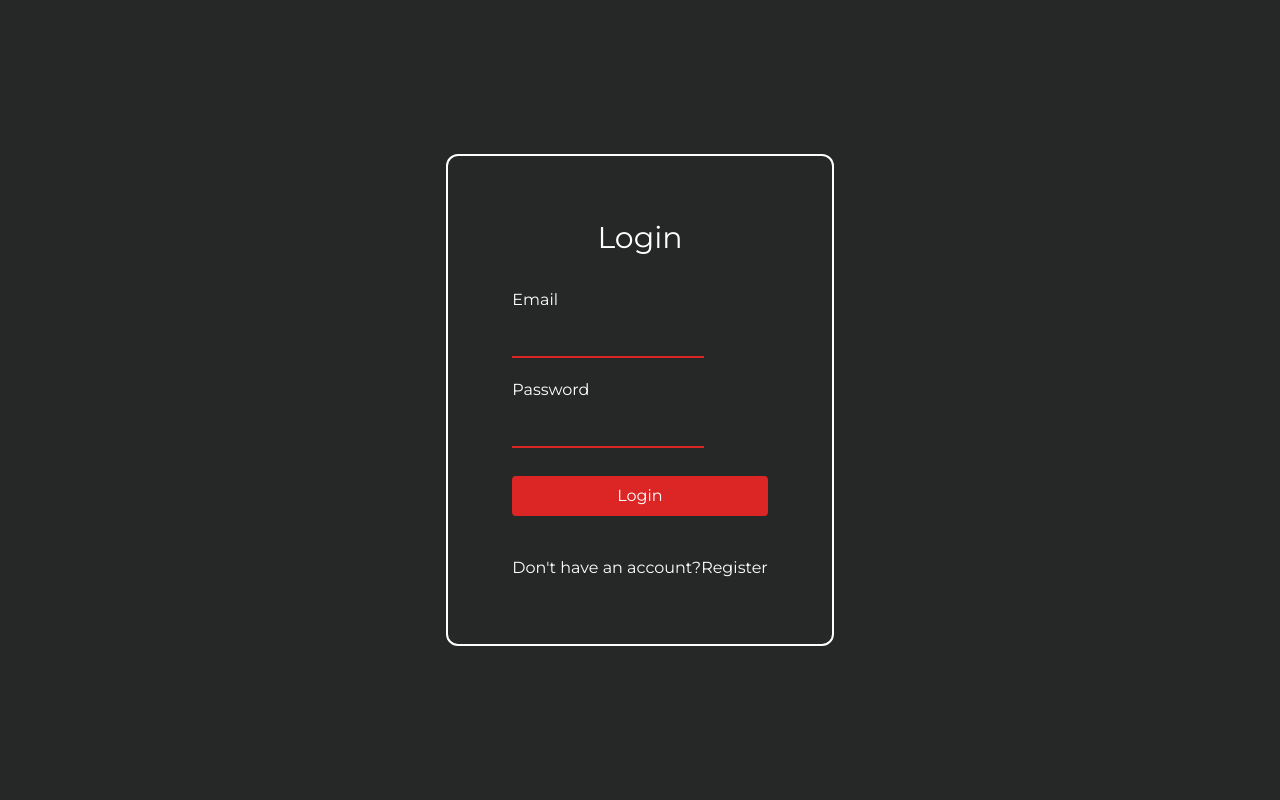
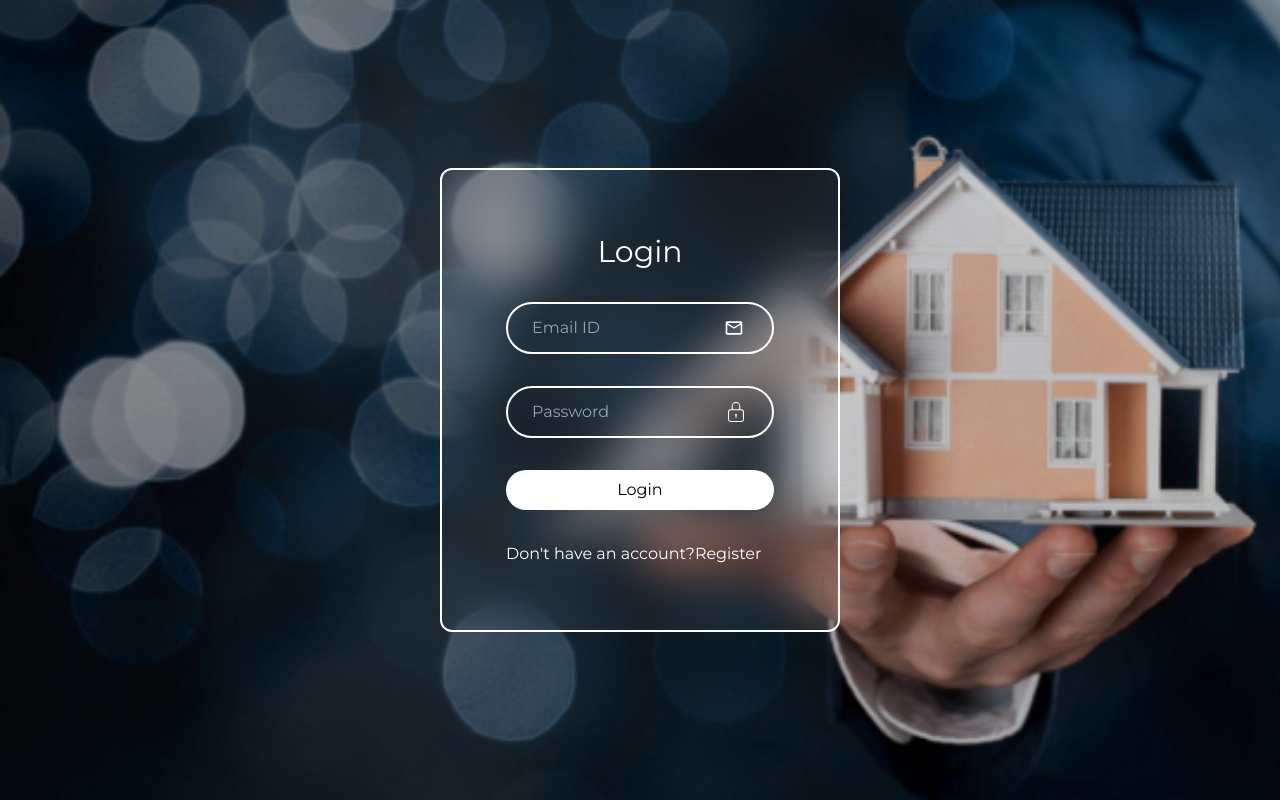
Before and after one commit to ayushsawant464/Real-Estate-Management, a React (Vite) app in the folder Frontend/: page / in a window 1280 px wide. Built offline with nearby package versions, Linux system fonts and the light colour scheme; no server answers.

Commit message:
login css added

```diff
--- a/Frontend/src/components/LoginForm.jsx
+++ b/Frontend/src/components/LoginForm.jsx
@@ -2,6 +2,8 @@ import React, { useState } from 'react'
 import {signInWithEmailAndPassword , onAuthStateChanged} from 'firebase/auth'
 import {firebaseAuth} from "../utils/firebase-config"
 import {useNavigate} from 'react-router-dom'
+import { MdOutlineEmail } from "react-icons/md";
+import { CiLock } from "react-icons/ci";
 
 const LoginForm = () => {
   const[form,setform] = useState({
@@ -31,20 +33,22 @@ const LoginForm = () => {
   })
   return (
     <div>
-    <div className='flex flex-col my-8'>
-      <label htmlFor="email">Email</label>
-      <div>
+    <div className='flex flex-col my-8 gap-8'>
 
-      <input className='text-slate-300 bg-transparent pb-2 border-b-2 border-b-red-600 mt-3 mb-5 focus:outline-none'
-      type="email" name="email" id="email" value={form.email} onChange={(e)=>{setform({...form, [e.target.name]:e.target.value})}}/>
+      <div className='border-White border-2 rounded-full px-6 py-3 flex items-center'>
+
+      <input className='text-slate-300 bg-transparent  focus:outline-none '
+      type="email" placeholder='Email ID' name="email" id="email" value={form.email} onChange={(e)=>{setform({...form, [e.target.name]:e.target.value})}}/>
+      <MdOutlineEmail className='text-xl' />
       </div>
-      <label htmlFor="password">Password</label>
-      <div>
 
-      <input className='text-slate-300 bg-transparent pb-2 border-b-2 border-b-red-600 mt-3 mb-5 focus:outline-none'
-      type="password" name="password" id="password" value={form.password} onChange={(e)=>{setform({...form, [e.target.name]:e.target.value})}}/>
+      <div className='border-White border-2 rounded-full px-6 py-3 flex items-center'>
+
+      <input className='text-slate-300 bg-transparent  focus:outline-none '
+      type="password" placeholder='Password' name="password" id="password" value={form.password} onChange={(e)=>{setform({...form, [e.target.name]:e.target.value})}}/>
+      <CiLock className='text-2xl'/>
       </div>
-      <button onClick={handleSubmit} className='bg-red-600 rounded my-2 p-2 hover:bg-red-500'>Login</button>
+      <button onClick={handleSubmit} className='bg-White text-black rounded-full p-2 hover:bg-slate-300'>Login</button>
     </div>
 
 
--- a/Frontend/src/components/SignupForm.jsx
+++ b/Frontend/src/components/SignupForm.jsx
@@ -2,6 +2,9 @@ import React ,{useState} from 'react'
 import {createUserWithEmailAndPassword , onAuthStateChanged} from 'firebase/auth'
 import {firebaseAuth} from "../utils/firebase-config"
 import {useNavigate} from 'react-router-dom'
+import { MdOutlineEmail } from "react-icons/md";
+import { CiLock } from "react-icons/ci";
+import { AuthErrorCodes } from 'firebase/auth';
 
 const SignupForm = () => {
   const[form,setform] = useState({
@@ -17,7 +20,8 @@ const SignupForm = () => {
       const{email,password} = form
       await createUserWithEmailAndPassword(firebaseAuth,email,password)
     } catch (error) {
-      console.log(error)
+      console.log(error.code)
+      seterror(error.code)
     }
 
   };
@@ -31,16 +35,24 @@ const SignupForm = () => {
 
   return (
     <div>
-    <div className='flex flex-col my-8'>
-      <label htmlFor="email">Email</label>
-      <input className='text-slate-300 bg-transparent pb-2 border-b-2 border-b-red-600 mt-3 mb-5 focus:outline-none'
-      type="email" name="email" id="email" value={form.email} onChange={(e)=>{setform({...form, [e.target.name]:e.target.value})}}/>
-      <label htmlFor="password">Password</label>
-      <input className='text-slate-300 bg-transparent pb-2 border-b-2 border-b-red-600 mt-3 mb-5 focus:outline-none'
-      type="password" name="password" id="password" value={form.password} onChange={(e)=>{setform({...form, [e.target.name]:e.target.value})}}/>
-      <button onClick={handleSubmit} className='bg-red-600 rounded my-2 p-2 hover:bg-red-500'>Sign Up</button>
+    <div className='flex flex-col my-8 gap-8'>
+
+      <div className='border-White border-2 rounded-full px-6 py-3 flex items-center'>
+
+      <input className='text-slate-300 bg-transparent  focus:outline-none '
+      type="email" placeholder='Email ID' name="email" id="email" value={form.email} onChange={(e)=>{setform({...form, [e.target.name]:e.target.value})}}/>
+      <MdOutlineEmail className='text-xl' />
+      </div>
+
+      <div className='border-White border-2 rounded-full px-6 py-3 flex items-center'>
+
+      <input className='text-slate-300 bg-transparent  focus:outline-none '
+      type="password" placeholder='Password' name="password" id="password" value={form.password} onChange={(e)=>{setform({...form, [e.target.name]:e.target.value})}}/>
+      <CiLock className='text-2xl'/>
+      </div>
+      <button onClick={handleSubmit} className='bg-White text-black rounded-full p-2 hover:bg-slate-300'>Signup</button>
     </div>
-      {error && error}
+
 
     </div>
   )
--- a/Frontend/src/pages/Login.jsx
+++ b/Frontend/src/pages/Login.jsx
@@ -1,15 +1,18 @@
 import React, { useState } from 'react'
 import LoginForm from '../components/LoginForm';
 import SignupForm from '../components/SignupForm';
+import Image from '../assets/background.png'
 
 const Home = () => {
 
     const [newUser,setnewUser]=useState(false);
 
   return (
-    <div className='flex justify-center items-center min-h-screen'>
+    <div style={{backgroundImage:`url(${Image})`}} className='bg-cover'>
+    <div   className='flex justify-center items-center min-h-screen bg-black/20 '>
 
-        <div className="flex flex-col min-w-[27%] border-White border-[2px] p-16 rounded-xl text-White">
+        <div className="flex flex-col min-w-[27%] border-White border-[2px]
+        p-16 rounded-xl text-White backdrop-blur-xl bg-white/5">
             <div className='text-3xl text-center'>
 
             {!newUser && <div>Login</div>}
@@ -20,18 +23,21 @@ const Home = () => {
             {newUser &&
             <div>Already Registered?
 
-            <span className='hover:cursor-pointer' onClick={()=>{setnewUser(false)}}>Login</span>
+            <span className='hover:cursor-pointer hover:underline'
+            onClick={()=>{setnewUser(false)}}>Login</span>
             </div>}
             {!newUser &&
             <div>
                 Don't have an account?
-            <span className='hover:cursor-pointer' onClick={()=>{setnewUser(true)}}>Register</span>
+            <span className='hover:cursor-pointer hover:underline'
+            onClick={()=>{setnewUser(true)}}>Register</span>
             </div>
             }
         </div>
 
 
     </div>
+    </div>
   )
 }
 
```
Also changed, not shown: Frontend/src/assets/background.png (added).
